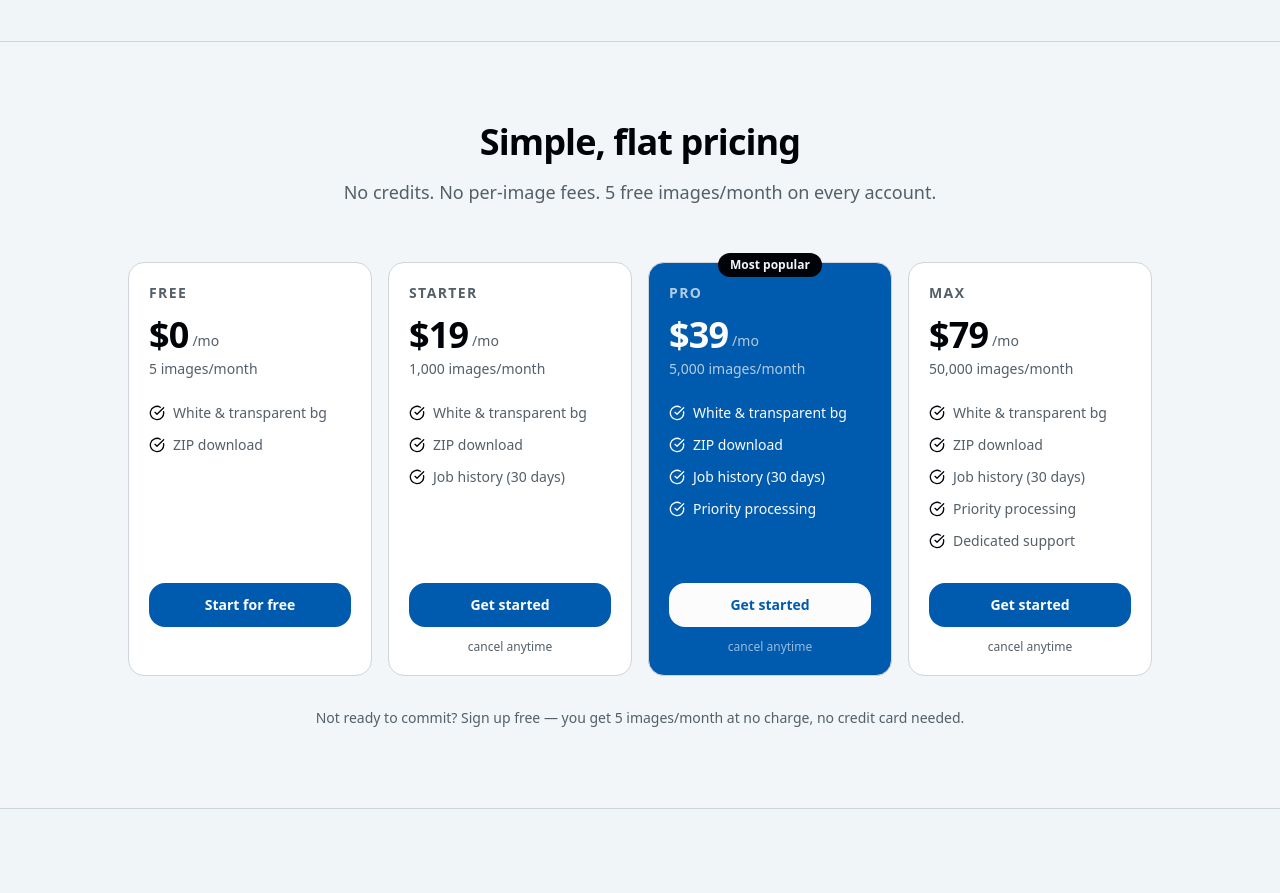
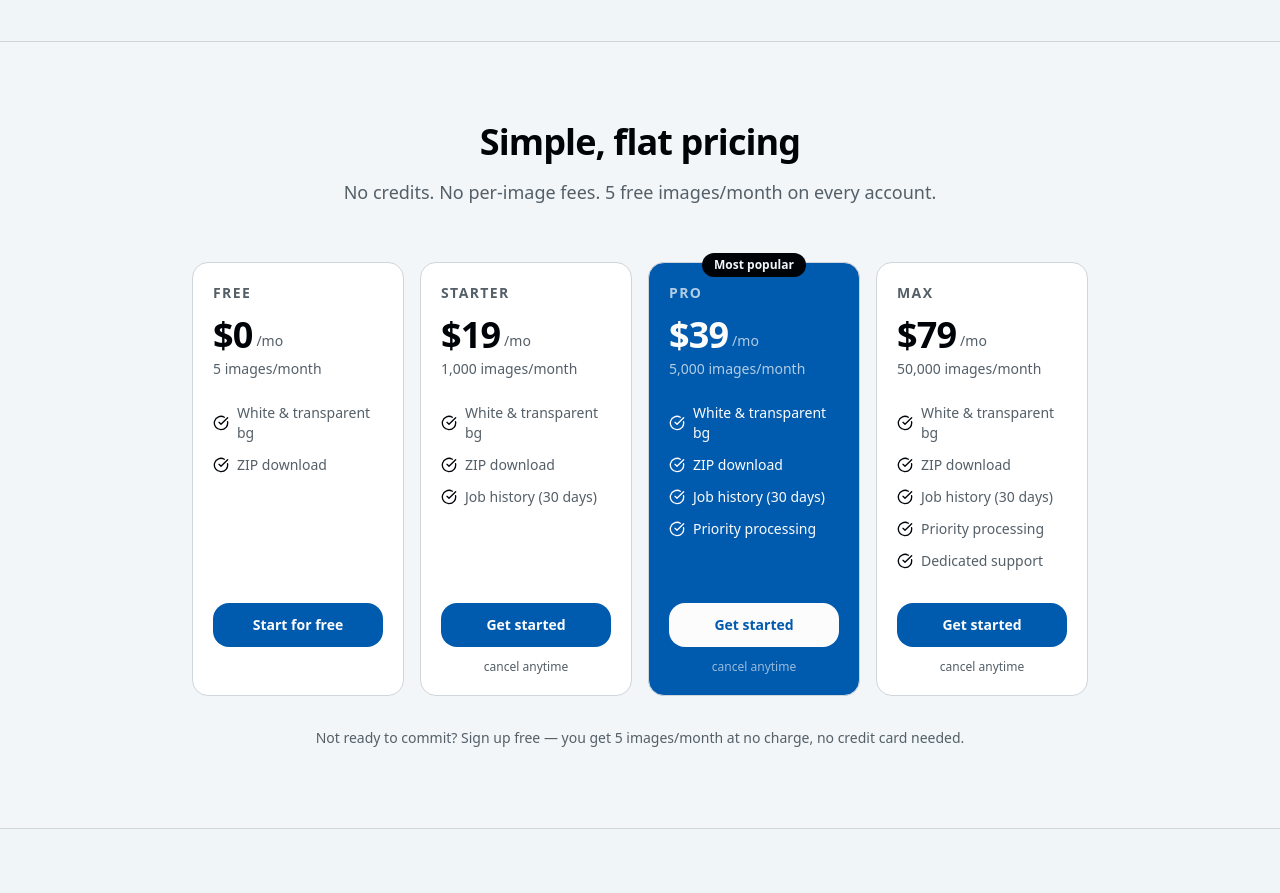
Before and after one commit to bdhobson/batchbg, a Next.js app: page / in a window 1280 px wide. Shown: the part 1860-2753 px from the top of the page. Built offline with nearby package versions, Linux system fonts and the light colour scheme; no server answers.

Commit message:
fix: pricing section max-w to match adjacent sections; npm audit clean

```diff
--- a/src/app/page.tsx
+++ b/src/app/page.tsx
@@ -191,7 +191,7 @@ export default async function LandingPage() {
 
         {/* Pricing */}
         <section id="pricing" className="border-t border-border py-20 px-6">
-          <div className="mx-auto max-w-5xl">
+          <div className="mx-auto max-w-4xl">
             <div className="text-center mb-14">
               <h2 className="text-3xl md:text-4xl font-bold tracking-tight mb-4">Simple, flat pricing</h2>
               <p className="text-muted-foreground text-lg">No credits. No per-image fees. 5 free images/month on every account.</p>
```
Also changed, not shown: 2 other files (tests, documents, lock files or other folders).
